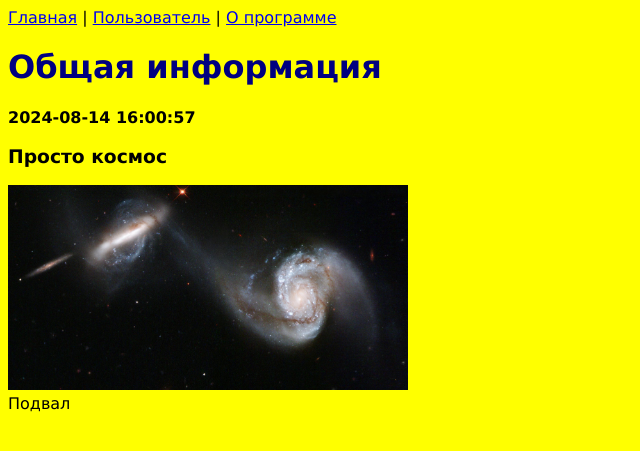
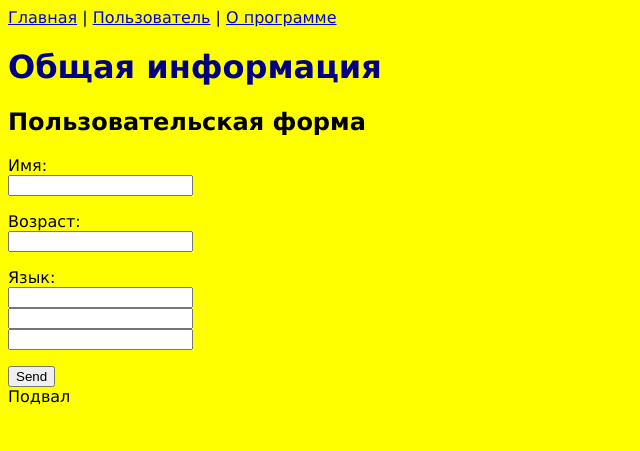
Before and after one commit to ISerg999/djangoexperiments, a Django app: page / in a window 1280 px wide. Shown: the top 451 px of the page, without its empty margins (0-640 px from the left). Run offline with Django 5.2, Linux system fonts and the light colour scheme.

Commit message:
Шаблоны html

```diff
--- a/app/templates/index.html
+++ b/app/templates/index.html
@@ -4,7 +4,17 @@
 {% block header %}Общая информация{% endblock header %}
 
 {% block content %}
-    <p><b>{% now "Y-m-d H:i:s" %}</b></p>
-    <h3>Просто космос</h3>
-    <img src="/static/images/001.jpg" alt="космос">
+<h2>Пользовательская форма</h2>
+<form method="post" action="postuser/" >
+    {% csrf_token %}
+    <p>Имя:<br> <input name="name" /></p>
+    <p>Возраст:<br> <input name="age" type="number" /></p>
+    <p>
+        Язык:<br />
+        <input name="languages" /><br />
+        <input name="languages" /><br />
+        <input name="languages" /><br />
+    </p>
+    <input type="submit" value="Send" />
+</form>
 {% endblock content %}
--- a/app/urls.py
+++ b/app/urls.py
@@ -10,5 +10,6 @@ urlpatterns = [
     path('json/<name>', views.json, name="json"),
     path('json/<name>/<int:age>', views.json, name="json"),
     path('home', views.home),
+    path('postuser/', views.postuser),
     path('', views.index, name="index"),
 ]
--- a/app/views.py
+++ b/app/views.py
@@ -21,5 +21,15 @@ def user(request, name: str = "Undefined", age: int = 16):
     return render(request, "user.html", context=data)
 
 
+def postuser(request):
+    name = request.POST.get("name", "Безимянный")
+    age = request.POST.get("age", 16)
+    langs = request.POST.getlist("languages", ["python",]) # Также с select формы
+    return HttpResponse(f"""
+        <p>Имя: {name}  Возраст: {age}</p>
+        <p>Языки: {langs}</p>
+    """)
+
+
 def json(request, name: str = "Undefined", age: int = 16):
     return JsonResponse({"name": name, "age": age})
```
